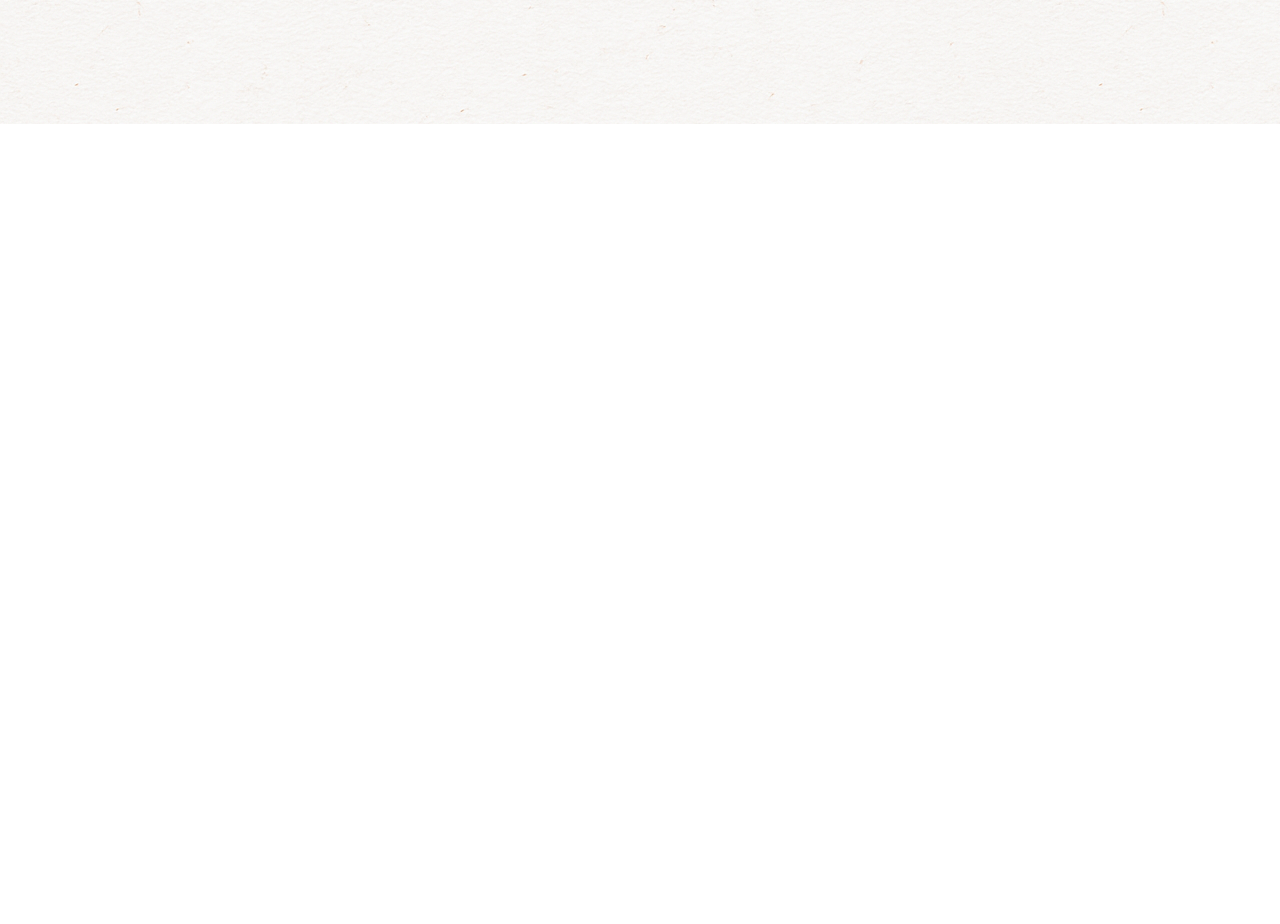
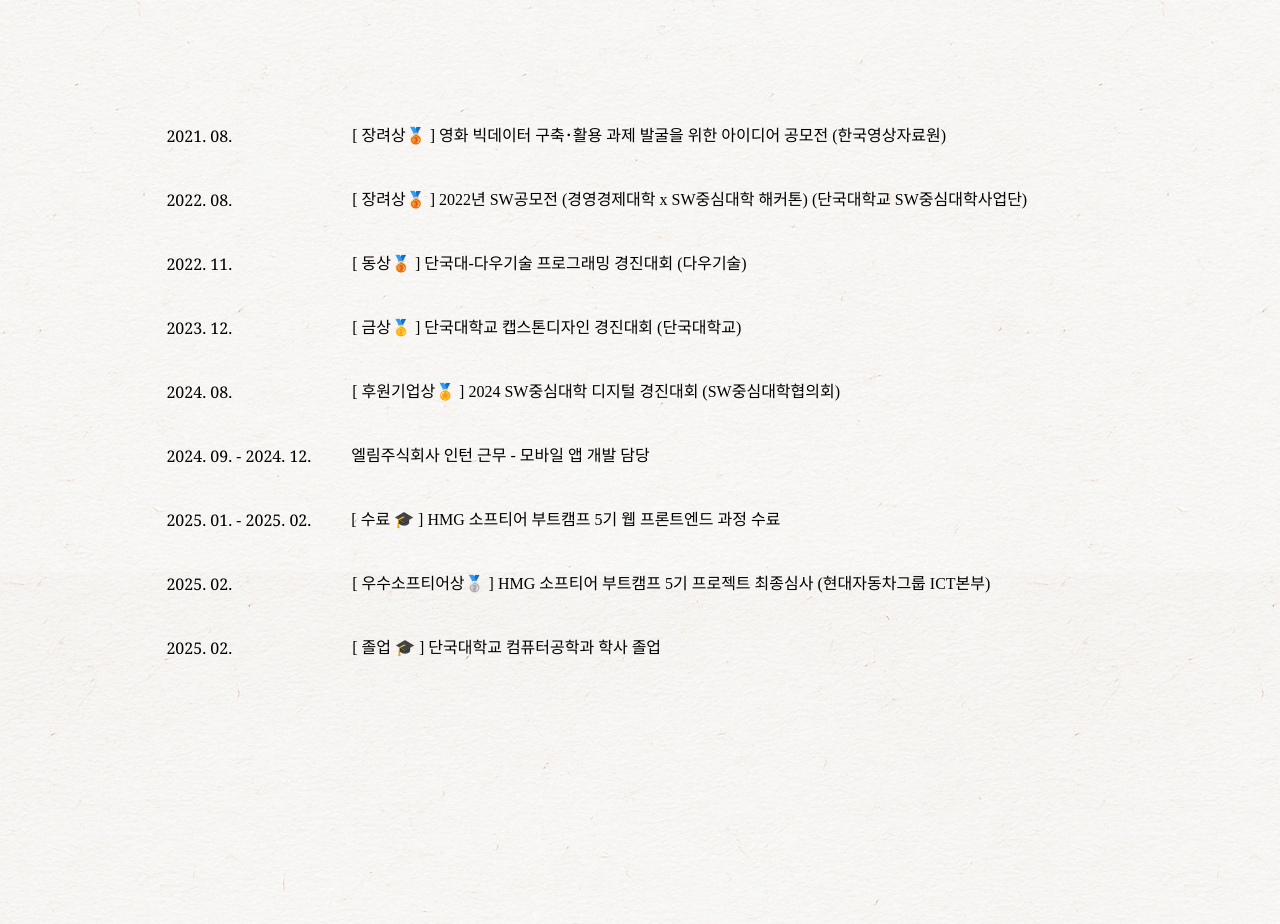
Before and after one commit to lsj1137/portfolio, a Next.js app: page / in a window 1280 px wide. Shown: the part 1476-2400 px from the top of the page. Before the commit the page ends 1600 px from the top, so only its background shows below. Built offline with nearby package versions, Linux system fonts and the light colour scheme; a web font is replaced by a local one.

Commit message:
[Feat] 경력 파트 추가

```diff
--- a/src/app/page.tsx
+++ b/src/app/page.tsx
@@ -1,11 +1,26 @@
+"use client";
+
+import Career from "@/components/Career";
 import Introducing from "@/components/Introducing";
 import Onboarding from "@/components/Onboarding";
+import { useMotionValueEvent, useScroll } from "motion/react";
+import { useState } from "react";
 
 export default function Home() {
+  const { scrollYProgress } = useScroll();
+  const [curSection, setSection] = useState(0);
+
+  useMotionValueEvent(scrollYProgress, "change", (latest) => {
+    if (latest === 1) {
+      setSection((prev) => prev + 1);
+    }
+  });
+
   return (
-    <div className="w-full h-full flex flex-col">
+    <div className="w-full flex flex-col ">
       <Onboarding />
-      <Introducing />
+      {curSection > 0 && <Introducing />}
+      {curSection > 1 && <Career />}
     </div>
   );
 }
--- /dev/null
+++ b/src/components/Career.tsx
@@ -0,0 +1,38 @@
+import CareerLine from "./CareerLine";
+
+export default function Career() {
+  let dateList = [
+    "2021. 08.",
+    "2022. 08.",
+    "2022. 11.",
+    "2023. 12.",
+    "2024. 08.",
+    "2024. 09. - 2024. 12.",
+    "2025. 01. - 2025. 02.",
+    "2025. 02.",
+    "2025. 02.",
+  ];
+  let contentList = [
+    "[ 장려상🥉 ]  영화 빅데이터 구축･활용 과제 발굴을 위한 아이디어 공모전 (한국영상자료원)",
+    "[ 장려상🥉 ]  2022년 SW공모전 (경영경제대학 x SW중심대학 해커톤) (단국대학교 SW중심대학사업단)",
+    "[ 동상🥉 ]  단국대-다우기술 프로그래밍 경진대회 (다우기술)",
+    "[ 금상🥇 ]  단국대학교 캡스톤디자인 경진대회 (단국대학교)",
+    "[ 후원기업상🏅 ]  2024 SW중심대학 디지털 경진대회 (SW중심대학협의회)",
+    "엘림주식회사 인턴 근무 - 모바일 앱 개발 담당",
+    "[ 수료 🎓 ]  HMG 소프티어 부트캠프 5기 웹 프론트엔드 과정 수료",
+    "[ 우수소프티어상🥈 ]  HMG 소프티어 부트캠프 5기 프로젝트 최종심사 (현대자동차그룹 ICT본부)",
+    "[ 졸업 🎓 ]  단국대학교 컴퓨터공학과 학사 졸업",
+  ];
+  return (
+    <div className="flex flex-col h-dvh gap-10">
+      {dateList.map((date, i) => (
+        <CareerLine
+          key={i}
+          date={date}
+          isPeriod={date.length > 10}
+          content={contentList[i]}
+        />
+      ))}
+    </div>
+  );
+}
--- /dev/null
+++ b/src/components/CareerLine.tsx
@@ -0,0 +1,16 @@
+export default function CareerLine({
+  date,
+  isPeriod = false,
+  content,
+}: {
+  date: string;
+  isPeriod: boolean;
+  content: string;
+}) {
+  return (
+    <div className={`flex ${isPeriod ? "gap-10" : "gap-30"}`}>
+      <p lang="en">{date}</p>
+      <p lang="ko">{content}</p>
+    </div>
+  );
+}
```
